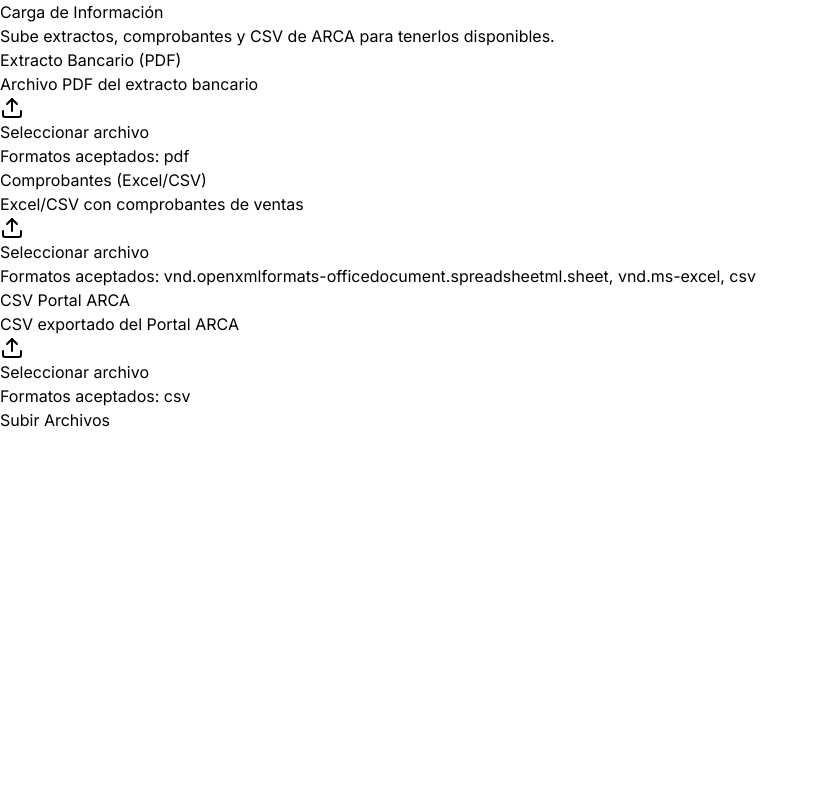
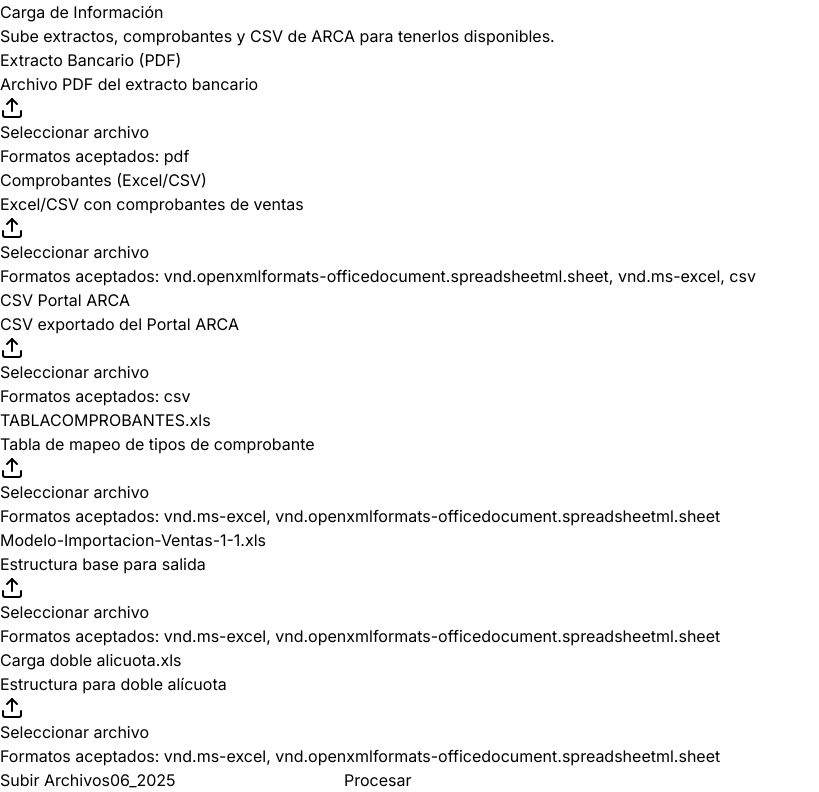
Before and after one commit to ralborta/conciliador-ia, a Next.js app in the folder frontend/: page /carga-informacion in a window 1280 px wide. Shown: the part 984-1776 px from the top of the page, without its empty margins (0-819 px from the left). Before the commit the page ends 1416 px from the top, so only its background shows below. Built offline with nearby package versions, Linux system fonts and the light colour scheme.

Commit message:
feat(frontend): UI de Carga de Información (subir 5 archivos, procesar y descargar salidas)

```diff
--- a/frontend/src/app/carga-informacion/page.tsx
+++ b/frontend/src/app/carga-informacion/page.tsx
@@ -11,6 +11,12 @@ export default function CargaInformacionPage() {
   const [extractoFile, setExtractoFile] = useState<File | undefined>();
   const [comprobantesFile, setComprobantesFile] = useState<File | undefined>();
   const [csvArcaFile, setCsvArcaFile] = useState<File | undefined>();
+  const [tablaCompFile, setTablaCompFile] = useState<File | undefined>();
+  const [modeloImportFile, setModeloImportFile] = useState<File | undefined>();
+  const [modeloDobleFile, setModeloDobleFile] = useState<File | undefined>();
+  const [savedPaths, setSavedPaths] = useState<Record<string, string>>({});
+  const [outputs, setOutputs] = useState<Record<string, string>>({});
+  const [periodo, setPeriodo] = useState('06_2025');
 
   const handleExtractoUpload = async (file: File) => {
     setExtractoFile(file);
@@ -27,15 +33,60 @@ export default function CargaInformacionPage() {
     toast.success('CSV ARCA listo');
   };
 
+  const handleTablaCompUpload = async (file: File) => {
+    setTablaCompFile(file);
+    toast.success('TABLACOMPROBANTES lista');
+  };
+
+  const handleModeloImportUpload = async (file: File) => {
+    setModeloImportFile(file);
+    toast.success('Modelo Importación listo');
+  };
+
+  const handleModeloDobleUpload = async (file: File) => {
+    setModeloDobleFile(file);
+    toast.success('Modelo Doble Alícuota listo');
+  };
+
   const subirArchivos = async () => {
     try {
-      // Subida directa a endpoints /upload
-      if (extractoFile) await apiService.uploadExtracto(extractoFile);
-      if (comprobantesFile) await apiService.uploadComprobantes(comprobantesFile);
-      if (csvArcaFile) await apiService.procesarCsvArca(csvArcaFile);
-      toast.success('Archivos cargados correctamente');
+      if (!comprobantesFile || !tablaCompFile) {
+        toast.error('Debes cargar Comprobantes y TABLACOMPROBANTES');
+        return;
+      }
+      const res = await apiService.cargaInfoUpload({
+        ventas_excel: comprobantesFile,
+        tabla_comprobantes: tablaCompFile,
+        portal_iva_csv: csvArcaFile,
+        modelo_importacion: modeloImportFile,
+        modelo_doble_alicuota: modeloDobleFile,
+      });
+      setSavedPaths(res.saved || {});
+      toast.success('Archivos cargados');
     } catch (error: any) {
       toast.error(error.userMessage || 'Error cargando archivos');
+    }
+  };
+
+  const procesar = async () => {
+    try {
+      const ventasPath = Object.values(savedPaths).find(p => p.toLowerCase().includes('.xlsx') || p.toLowerCase().includes('.xls')) || '';
+      const tablaPath = Object.values(savedPaths).find(p => p.toLowerCase().includes('tabla') || p.toLowerCase().includes('comprob')) || '';
+      const portalPath = Object.values(savedPaths).find(p => p.toLowerCase().endsWith('.csv'));
+      if (!ventasPath || !tablaPath) {
+        toast.error('Faltan rutas guardadas de ventas o TABLACOMPROBANTES');
+        return;
+      }
+      const res = await apiService.cargaInfoProcesar({
+        ventas_excel_path: ventasPath,
+        tabla_comprobantes_path: tablaPath,
+        periodo,
+        portal_iva_csv_path: portalPath,
+      });
+      setOutputs(res.outputs || {});
+      toast.success('Procesamiento completado');
+    } catch (error: any) {
+      toast.error(error.userMessage || 'Error procesando');
     }
   };
 
@@ -81,6 +132,33 @@ export default function CargaInformacionPage() {
                 uploadedFile={csvArcaFile}
                 onRemoveFile={() => setCsvArcaFile(undefined)}
               />
+
+              <FileUpload
+                title="TABLACOMPROBANTES.xls"
+                description="Tabla de mapeo de tipos de comprobante"
+                acceptedTypes={['application/vnd.ms-excel','application/vnd.openxmlformats-officedocument.spreadsheetml.sheet']}
+                onFileUpload={handleTablaCompUpload}
+                uploadedFile={tablaCompFile}
+                onRemoveFile={() => setTablaCompFile(undefined)}
+              />
+
+              <FileUpload
+                title="Modelo-Importacion-Ventas-1-1.xls"
+                description="Estructura base para salida"
+                acceptedTypes={['application/vnd.ms-excel','application/vnd.openxmlformats-officedocument.spreadsheetml.sheet']}
+                onFileUpload={handleModeloImportUpload}
+                uploadedFile={modeloImportFile}
+                onRemoveFile={() => setModeloImportFile(undefined)}
+              />
+
+              <FileUpload
+                title="Carga doble alicuota.xls"
+                description="Estructura para doble alícuota"
+                acceptedTypes={['application/vnd.ms-excel','application/vnd.openxmlformats-officedocument.spreadsheetml.sheet']}
+                onFileUpload={handleModeloDobleUpload}
+                uploadedFile={modeloDobleFile}
+                onRemoveFile={() => setModeloDobleFile(undefined)}
+              />
             </div>
 
             <div className="flex gap-3">
@@ -90,7 +168,43 @@ export default function CargaInformacionPage() {
               >
                 Subir Archivos
               </button>
+              <input
+                value={periodo}
+                onChange={e => setPeriodo(e.target.value)}
+                className="border rounded px-3 py-2"
+                placeholder="MM_YYYY"
+              />
+              <button
+                onClick={procesar}
+                className="bg-green-600 hover:bg-green-700 text-white font-medium px-6 py-3 rounded-lg shadow-sm"
+              >
+                Procesar
+              </button>
             </div>
+
+            {Object.keys(outputs).length > 0 && (
+              <div className="bg-white border rounded p-4">
+                <h3 className="font-semibold mb-2">Archivos generados</h3>
+                <ul className="list-disc pl-6 space-y-1">
+                  {Object.entries(outputs).map(([k, v]) => (
+                    <li key={k}>
+                      <button
+                        onClick={async () => {
+                          const blob = await apiService.cargaInfoDownload(v.split('/').pop()!);
+                          const url = URL.createObjectURL(blob);
+                          const a = document.createElement('a');
+                          a.href = url; a.download = v.split('/').pop()!; a.click();
+                          URL.revokeObjectURL(url);
+                        }}
+                        className="text-blue-600 hover:underline"
+                      >
+                        {k}: {v.split('/').pop()}
+                      </button>
+                    </li>
+                  ))}
+                </ul>
+              </div>
+            )}
           </div>
         </main>
       </div>
--- a/frontend/src/services/api.ts
+++ b/frontend/src/services/api.ts
@@ -321,6 +321,41 @@ export const apiService = {
     }
   },
 
+  // ===== MÉTODOS PARA CARGA DE INFORMACIÓN =====
+  cargaInfoUpload: async (files: {
+    ventas_excel: File;
+    tabla_comprobantes: File;
+    portal_iva_csv?: File;
+    modelo_importacion?: File;
+    modelo_doble_alicuota?: File;
+  }): Promise<any> => {
+    const form = new FormData();
+    form.append('ventas_excel', files.ventas_excel);
+    form.append('tabla_comprobantes', files.tabla_comprobantes);
+    if (files.portal_iva_csv) form.append('portal_iva_csv', files.portal_iva_csv);
+    if (files.modelo_importacion) form.append('modelo_importacion', files.modelo_importacion);
+    if (files.modelo_doble_alicuota) form.append('modelo_doble_alicuota', files.modelo_doble_alicuota);
+    const res = await api.post('/carga-informacion/upload', form, {
+      headers: { 'Content-Type': 'multipart/form-data' },
+    });
+    return res.data;
+  },
+
+  cargaInfoProcesar: async (params: { ventas_excel_path: string; tabla_comprobantes_path: string; periodo: string; portal_iva_csv_path?: string; }): Promise<any> => {
+    const form = new FormData();
+    form.append('ventas_excel_path', params.ventas_excel_path);
+    form.append('tabla_comprobantes_path', params.tabla_comprobantes_path);
+    form.append('periodo', params.periodo);
+    if (params.portal_iva_csv_path) form.append('portal_iva_csv_path', params.portal_iva_csv_path);
+    const res = await api.post('/carga-informacion/procesar', form);
+    return res.data;
+  },
+
+  cargaInfoDownload: async (filename: string): Promise<Blob> => {
+    const res = await api.get(`/carga-informacion/download`, { params: { filename }, responseType: 'blob' });
+    return res.data;
+  },
+
   // Procesar CSV ARCA directo (utilidad de carga)
   procesarCsvArca: async (file: File): Promise<any> => {
     try {
```
